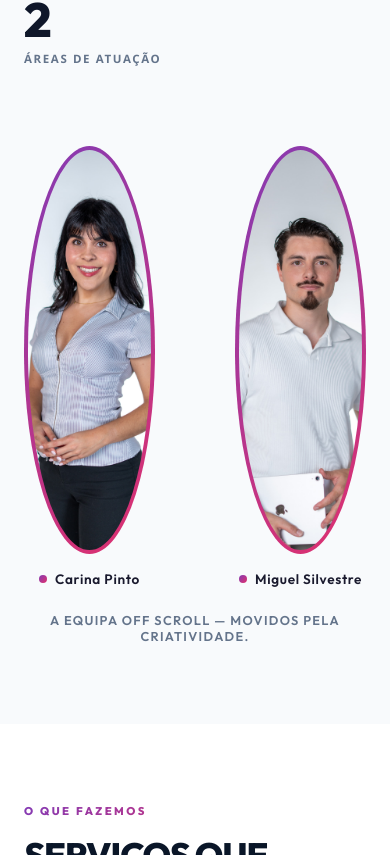
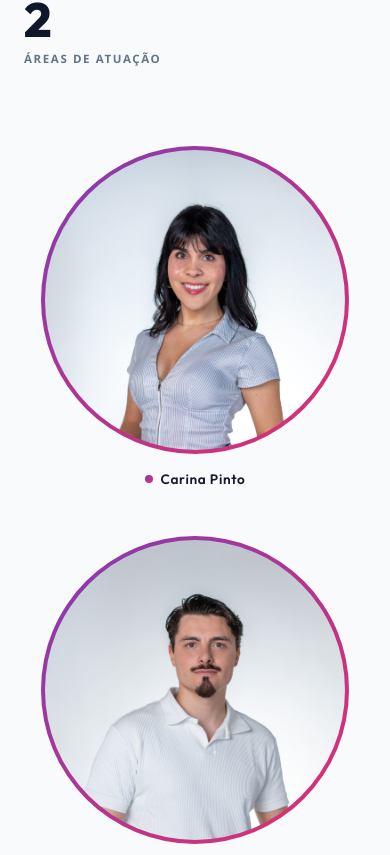
Before and after one commit to AbelPinto229/m8-projeto-final, a React (Vite) app in the folder frontend/: page / in a window 390 px wide. Shown: the part 1669-2524 px from the top of the page. Built offline with nearby package versions, Linux system fonts and the light colour scheme; no server answers.

Commit message:
fix: fotos da equipa empilhadas no mobile com circulos perfeitos, posicao do Miguel ajustada

```diff
--- a/frontend/src/styles/style.css
+++ b/frontend/src/styles/style.css
@@ -475,6 +475,9 @@ em { font-style: normal; color: var(--blue); }
   object-fit: cover;
   object-position: center top;
   display: block;
+}
+.qs-member:last-child .qs-member__photo {
+  object-position: center 15%;
 }
 .qs-member__name {
   font-family: var(--font-b);
@@ -962,6 +965,9 @@ em { font-style: normal; color: var(--blue); }
   .qs-top   { grid-template-columns: 1fr; }
   .qs-stats { flex-wrap: wrap; gap: 2rem; }
 
+  .qs-team { flex-direction: column; align-items: center; gap: 48px; }
+  .qs-member__photo { width: min(300px, 78vw); height: min(300px, 78vw); }
+
   .sv-list { grid-template-columns: 1fr; border-top: 2px solid var(--border); }
   .sv-item { border-right: none; }
 
```
